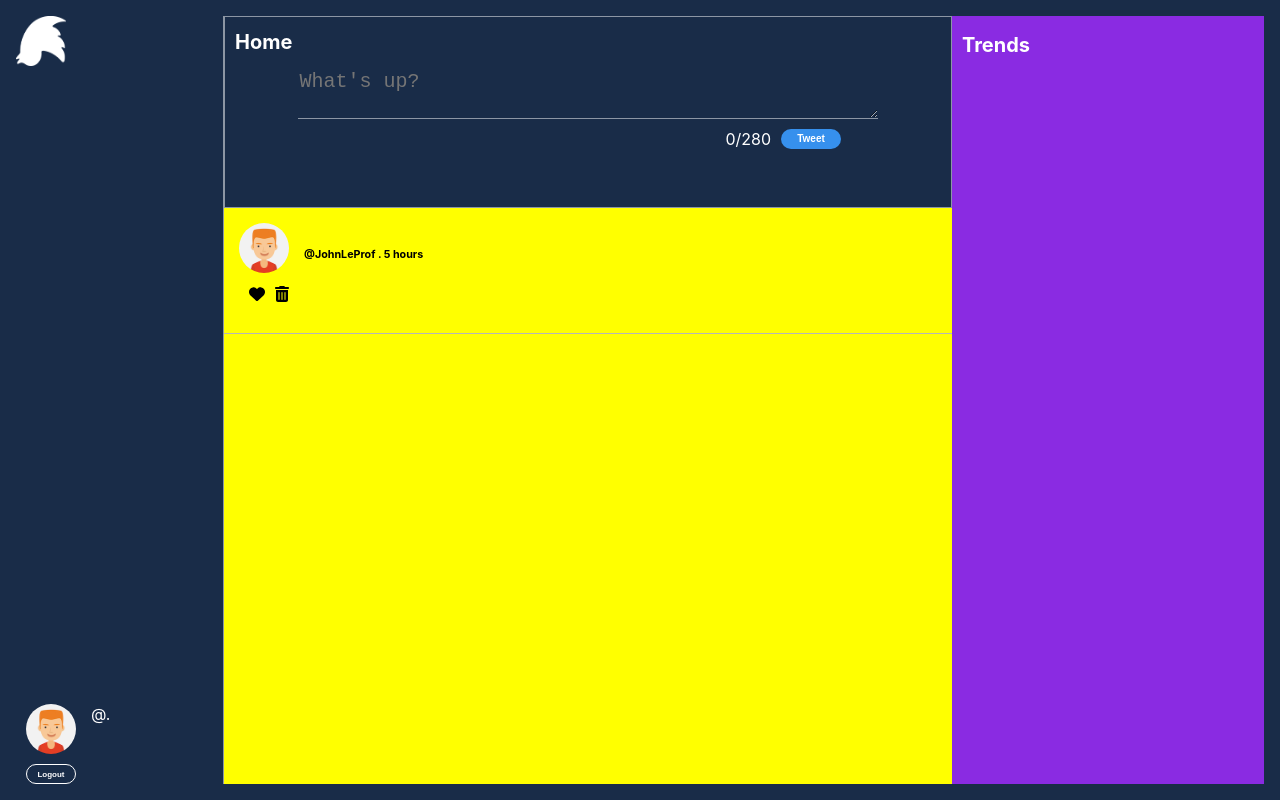
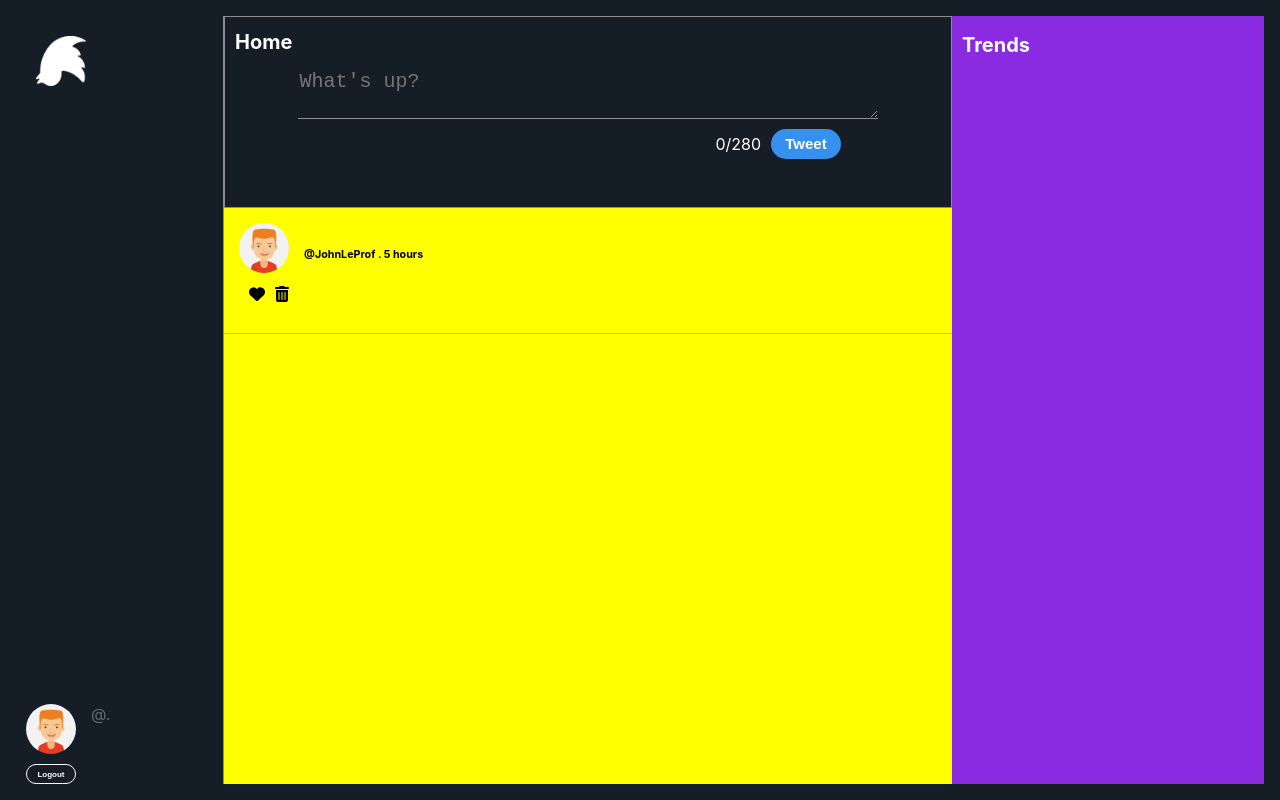
Before and after one commit to melanie-sr/hackatweet-frontend, a Next.js app: page /home in a window 1280 px wide. Built offline with nearby package versions, Linux system fonts and the light colour scheme.

Commit message:
final save

```diff
--- a/components/Home.js
+++ b/components/Home.js
@@ -10,6 +10,7 @@ function Home() {
 
 
   const user = useSelector((state) => state.user.value)
+  console.log('user is', user);
 
   const handleLogout = () => {
     dispatch(logout());
@@ -21,11 +22,7 @@ function Home() {
   return (
     <div className={styles.containerHome}>
       <div className={styles.personnal}>
-        <img
-          className={styles.logoTwitter}
-          src="rettiwt.png"
-          alt="Logo twitter"
-        />
+        <img className={styles.logoTwitter} src="rettiwt.png" alt="Logo twitter"/>
         <div className={styles.containerIdentity}>
           <div className={styles.identity}>
             <img
@@ -34,8 +31,8 @@ function Home() {
               alt="avatar"
             />
             <div className={styles.name}>
-              <span>{user.firstname}</span>
-              <span>@.{user.username}</span>
+              <span className={styles.firstname}>{user.firstname}</span>
+              <span className={styles.username}>@.{user.username}</span>
             </div>
           </div>
           <button className={styles.btnLogout} onClick={handleLogout}>Logout</button>
--- a/components/SignUp.js
+++ b/components/SignUp.js
@@ -24,7 +24,7 @@ function SignUp () {
         }).then(res =>res.json())
         .then(data => {
             if (data.result) {
-                dispatch(login({ username: signUpUsername, token: data.token }));
+                dispatch(login({firstname: signUpFirstname, username: signUpUsername, token: data.token }));
                 setSignUpFirstname('');
                 setSignUpUsername('');
                 setSignUpPassword('');
--- a/styles/Home.module.css
+++ b/styles/Home.module.css
@@ -8,7 +8,7 @@
 } */
 
 .containerHome {
-  background-color: #192c48;
+  background-color: #151D27;
   display: grid;
   grid-template-columns: repeat(12, 1fr);
   grid-template-rows: repeat(12, 1fr);
@@ -22,6 +22,7 @@
 .logoTwitter {
   height: 50px;
   width: 50px;
+  margin: 20px;
 }
 
 .personnal {
@@ -105,6 +106,7 @@
   padding-right: 110px;
   display: flex;
   justify-content: flex-end;
+  align-items: center;
   gap: 10px;
   width: 100%;
   color: white;
@@ -116,9 +118,9 @@
   border: none;
   background-color: #3690ed;
   color: white;
-  width: 60px;
-  height: 20px;
-  font-size: 10px;
+  width: 70px;
+  height: 30px;
+  font-size: 15px;
   font-weight: 600;
   cursor: pointer;
 }
@@ -134,3 +136,12 @@
   grid-column: 10/13;
   background-color: blueviolet;
 }
+
+.firstname{
+  color: white;
+  font-weight: bold;
+}
+
+.username{
+  color: #636D79;
+}
```
Also changed, not shown: components/Login.js (+7 -30 lines), components/SignIn.js (+3 -4 lines).
